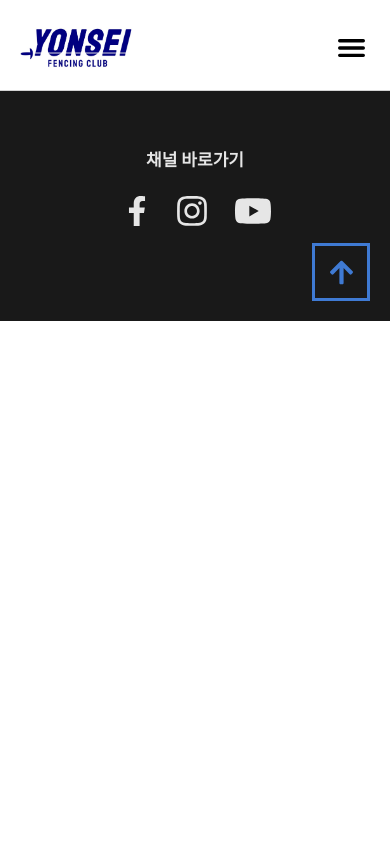
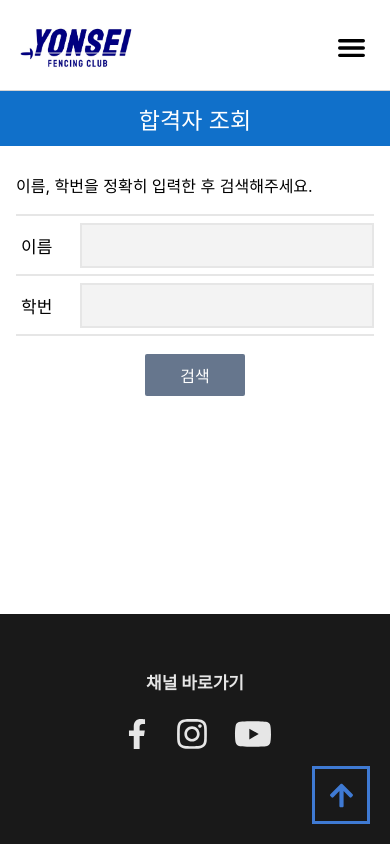
Before and after one commit to yonseifencing/yfc-frontend, a React (Create React App) app in the folder yfc-web/: page /recruit/searchresult in a window 390 px wide. Before the commit this address had no page. Built offline with nearby package versions, Linux system fonts and the light colour scheme; a web font is replaced by a local one.

Commit message:
feat: searchresult media-query 수정, result page 추가

```diff
--- a/yfc-web/src/App.js
+++ b/yfc-web/src/App.js
@@ -4,7 +4,8 @@ import Header from "./components/header/header";
 import Footer from "./components/footer/footer";
 import HomePage from "./pages/home/home";
 import RecruitPage from "./pages/recruit/recruit.js";
-import RecruitResultPage from "./pages/recruit/recruitresuit/recruitresult.js";
+import SearchResultPage from "./pages/recruit/searchresult/searchresult.js";
+import RecruitResultPage from "./pages/recruit/resultpage/result.js";
 import LoginPage from "./pages/login/login";
 import SignUpPage from "./pages/signup/signup";
 import InnerHomePage from "./pages/innerpages/innerhome/innerhome.js";
@@ -17,6 +18,7 @@ function App() {
       <Routes>
         <Route path="/" element={<HomePage />} />
         <Route path="/recruit" element={<RecruitPage />} />
+        <Route path="/recruit/searchresult" element={<SearchResultPage />} />
         <Route path="/recruit/result" element={<RecruitResultPage />} />
         <Route path="/login" element={<LoginPage />} />
         <Route path="/signup" element={<SignUpPage />} />
--- a/yfc-web/src/pages/recruit/recruit.js
+++ b/yfc-web/src/pages/recruit/recruit.js
@@ -119,7 +119,7 @@ export default function RecruitPage() {
             <span>지원서 작성</span>
             <FaArrowRightLong />
           </a>
-          <a href="recruit/result" className="recruit_btn_green">
+          <a href="recruit/searchresult" className="recruit_btn_green">
             <span>모집결과 조회</span>
             <FaArrowRightLong />
           </a>
--- a/yfc-web/src/pages/recruit/recruitresuit/recruitresult.scss
+++ /dev/null
@@ -1,68 +0,0 @@
-.recruitresult {
-  height: calc(100vh - 321px);
-  display: flex;
-  flex-direction: column;
-
-  .resulttop {
-    display: flex;
-    justify-content: center;
-    align-items: center;
-    background-color: rgb(16, 112, 202);
-    color: white;
-    height: 55px;
-
-    p {
-      font-size: 23px;
-    }
-  }
-
-  form {
-    padding: 10px 16px 16px 16px;
-    display: flex;
-    flex-direction: column;
-    align-items: center;
-
-    .note {
-      font-size: 16px;
-    }
-
-    div {
-      width: 100%;
-      display: flex;
-      justify-content: space-between;
-      align-items: center;
-      height: 60px;
-      border-bottom: 2px solid rgb(230, 230, 230);
-
-      span {
-        font-weight: 570;
-        font-size: 17px;
-        padding-left: 5px;
-      }
-
-      input {
-        margin-right: 1px;
-        width: 82%;
-        height: 45px;
-        background-color: rgb(243, 243, 243);
-        border: 2px solid rgb(230, 230, 230);
-        font-size: 17px;
-      }
-
-      input:focus {
-        outline: none;
-      }
-    }
-
-    button {
-      width: 100px;
-      height: 42px;
-      background-color: rgb(102, 118, 141);
-      color: white;
-      margin-top: 18px;
-      border-radius: 2px;
-      font-size: 16px;
-      border: none;
-    }
-  }
-}
--- /dev/null
+++ b/yfc-web/src/pages/recruit/resultpage/result.js
@@ -0,0 +1,6 @@
+import React from "react";
+import "./result.scss";
+
+export default function RecruitResultPage() {
+  return <div>1</div>;
+}
--- a/yfc-web/src/pages/recruit/recruitresuit/recruitresult.js
+++ b/yfc-web/src/pages/recruit/searchresult/searchresult.js
@@ -1,10 +1,10 @@
 import React from "react";
-import "./recruitresult.scss";
+import "./searchresult.scss";
 
-export default function RecruitResultPage() {
+export default function SearchResultPage() {
   return (
-    <div className="recruitresult">
-      <div className="resulttop">
+    <div className="recruit_result">
+      <div className="recruit_result_header">
         <p>합격자 조회</p>
       </div>
       <form>
@@ -17,7 +17,7 @@ export default function RecruitResultPage() {
           <span>학번</span>
           <input type="number" />
         </div>
-        <button>검색</button>
+        <button onClick="">검색</button>
       </form>
     </div>
   );
--- /dev/null
+++ b/yfc-web/src/pages/recruit/searchresult/searchresult.scss
@@ -0,0 +1,123 @@
+.recruit_result {
+  height: calc(100vh - 321px);
+
+  .recruit_result_header {
+    height: 55px;
+    display: flex;
+    justify-content: center;
+    align-items: center;
+    background-color: rgb(16, 112, 202);
+    color: white;
+  }
+
+  form {
+    padding: 10px 16px 16px 16px;
+    display: flex;
+    flex-direction: column;
+    align-items: center;
+
+    .note {
+      font-size: 16px;
+    }
+
+    div {
+      width: 100%;
+      display: flex;
+      justify-content: space-between;
+      align-items: center;
+      border-bottom: 2px solid rgb(230, 230, 230);
+
+      span {
+        font-weight: 570;
+        padding-left: 5px;
+      }
+
+      input {
+        width: 82%;
+        background-color: rgb(243, 243, 243);
+        border: 2px solid rgb(230, 230, 230);
+      }
+
+      input:focus {
+        outline: none;
+      }
+    }
+
+    button {
+      width: 100px;
+      height: 42px;
+      background-color: rgb(102, 118, 141);
+      color: white;
+      border-radius: 2px;
+      border: none;
+    }
+  }
+}
+
+@media all and (max-width: 768px) {
+  .recruit_result {
+    .recruit_result_header {
+      height: 60px;
+      font-size: 25px;
+    }
+
+    form {
+      .note {
+        font-size: 17px;
+      }
+
+      div {
+        height: 70px;
+
+        span {
+          font-size: 18.5px;
+        }
+
+        input {
+          height: 52px;
+          font-size: 18.5px;
+        }
+      }
+
+      button {
+        height: 44px;
+        margin-top: 20px;
+        font-size: 18px;
+      }
+    }
+  }
+}
+
+@media all and (max-width: 480px) {
+  .recruit_result {
+    .recruit_result_header {
+      height: 55px;
+      font-size: 23px;
+    }
+
+    form {
+      .note {
+        font-size: 16px;
+      }
+
+      div {
+        height: 60px;
+
+        span {
+          font-size: 17px;
+        }
+
+        input {
+          height: 45px;
+          font-size: 17px;
+        }
+      }
+
+      button {
+        height: 42px;
+        margin-top: 18px;
+        font-size: 16px;
+      }
+    }
+  }
+}
```
Also changed, not shown: yfc-web/src/pages/recruit/resultpage/result.scss (added).
